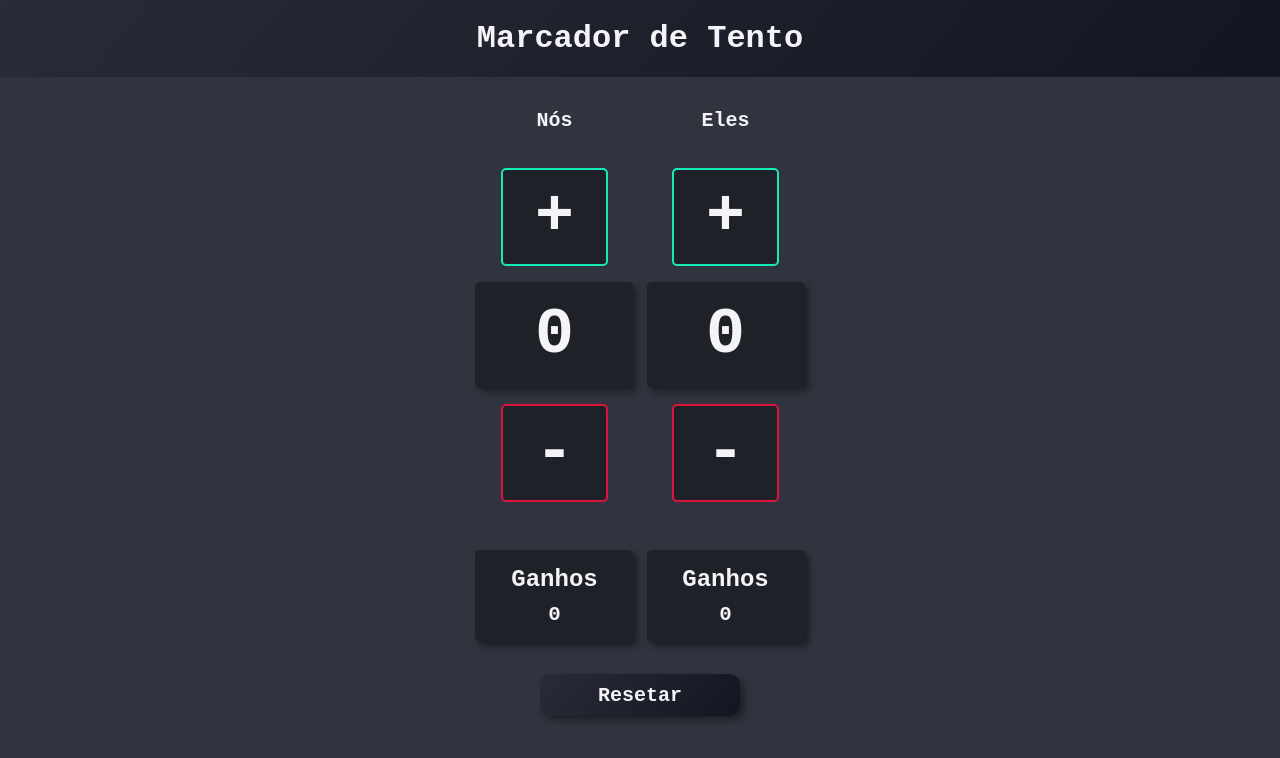
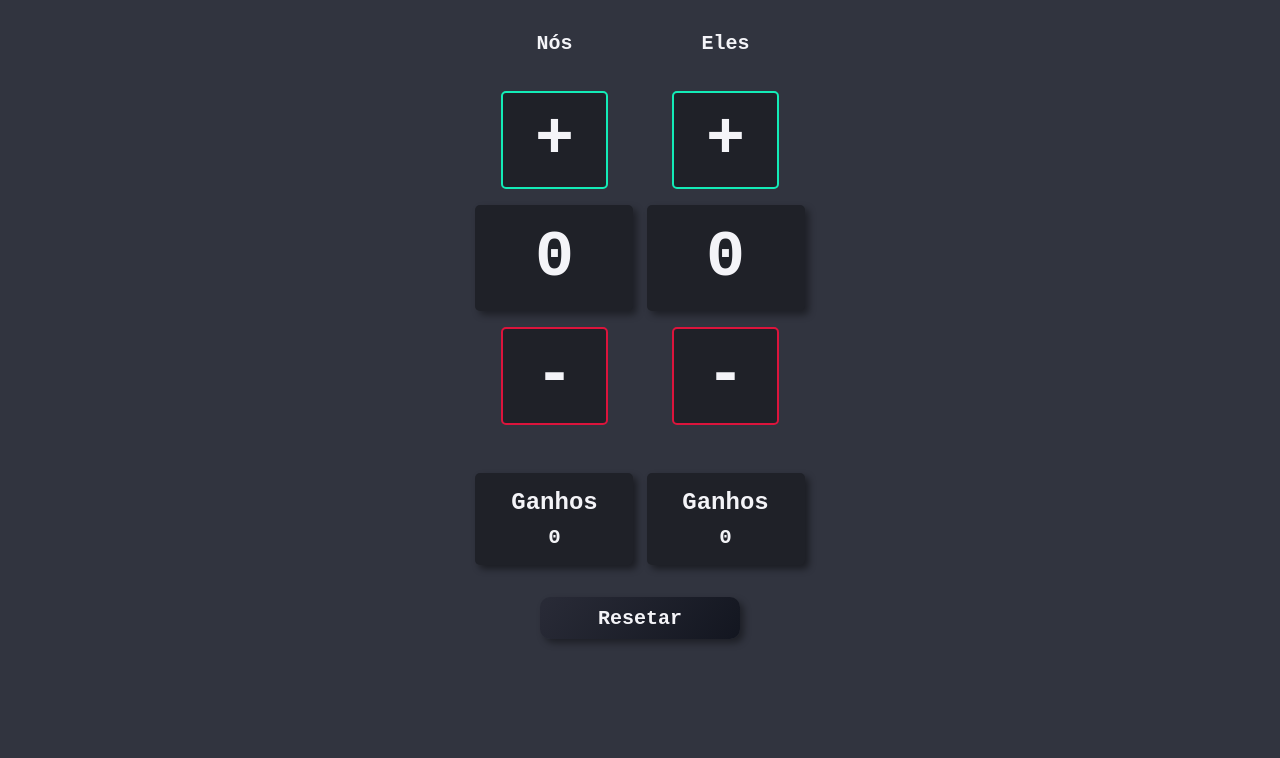
Before and after one commit to joaofbrigido/truco, a plain HTML site: page index.html in a window 1280 px wide. Drawn offline with Linux system fonts and the light colour scheme.

Commit message:
header removido

```diff
--- a/index.html
+++ b/index.html
@@ -8,7 +8,6 @@
     <title>Marcador de Tento - Truco</title>
   </head>
   <body>
-    <header><h1>Marcador de Tento</h1></header>
     <main class="wrapper">
       <section class="sectionUs">
         <span>Nós</span>
--- a/style.css
+++ b/style.css
@@ -8,14 +8,6 @@ body {
   background-color: #31343f;
   color: #f4f4f8;
   font-family: monospace, "Courier New", Courier, monospace;
-}
-
-header h1 {
-  font-size: 2rem;
-  background: linear-gradient(130deg, #292b37, #131620);
-  padding: 1.25rem;
-  text-align: center;
-  font-weight: bold;
 }
 
 .wrapper {
```
